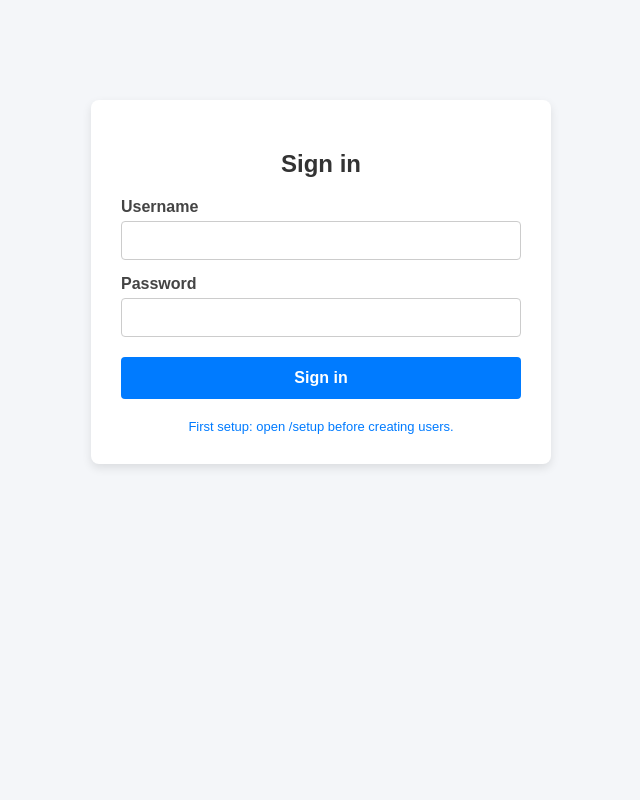
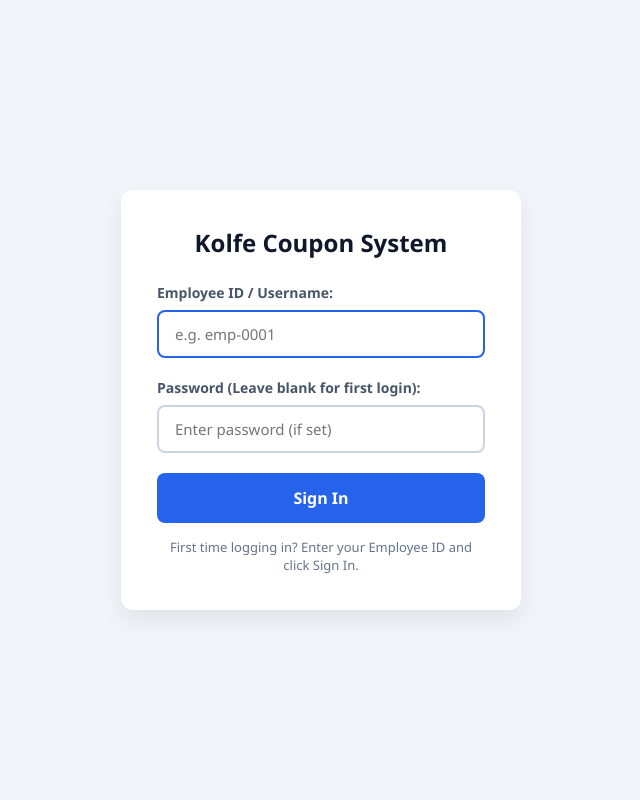
Before and after one commit to takino176-dev/Kolfe_Employee_Coupon_System, a Flask app: page /login in a window 1280 px wide. Shown: the whole page, without its empty margins (319-959 px from the left). Run offline with Flask 3, Linux system fonts and the light colour scheme.

Commit message:
Enable password-free first login for employees with mandatory password setup

```diff
--- a/app.py
+++ b/app.py
@@ -23,7 +23,7 @@ db = SQLAlchemy(app)
 class User(db.Model):
     id = db.Column(db.Integer, primary_key=True)
     username = db.Column(db.String(80), unique=True, nullable=False)
-    password = db.Column(db.String(200), nullable=False)
+    password = db.Column(db.String(200), nullable=True)  # Allowed nullable for password-free initial setup
     role = db.Column(db.String(20), nullable=False)
     is_first_login = db.Column(db.Boolean, default=True)
 
@@ -60,7 +60,7 @@ with app.app_context():
 def handle_exception(e):
     return f"<h2 style='color:red; font-family:Arial;'>Application Error:</h2><pre>{str(e)}</pre>", 500
 
-# ================= AUTHENTICATION & SECURITY =================
+# ================= AUTHENTICATION =================
 
 @app.route('/')
 def index():
@@ -91,23 +91,33 @@ def setup():
 @app.route('/login', methods=['GET', 'POST'])
 def login():
     if request.method == 'POST':
-        username = request.form.get('username')
-        password = request.form.get('password')
+        username = request.form.get('username', '').strip()
+        password = request.form.get('password', '')
+
         user = User.query.filter_by(username=username).first()
-        if user and check_password_hash(user.password, password):
-            session['user_id'] = user.id
-            session['username'] = user.username
-            session['role'] = user.role
-
-            if user.role == 'employee' and getattr(user, 'is_first_login', True):
-                flash('First login detected! Please set a new password to continue.', 'warning')
+        if user:
+            # First-time login for employees bypasses password check
+            if user.role == 'employee' and user.is_first_login:
+                session['user_id'] = user.id
+                session['username'] = user.username
+                session['role'] = user.role
+                flash('Welcome! As a new employee, please create a password for your account.', 'info')
                 return redirect(url_for('employee_change_password'))
 
-            flash('Logged in successfully.', 'success')
-            if user.role in ['admin', 'superadmin']: return redirect(url_for('admin_dashboard'))
-            elif user.role == 'merchant': return redirect(url_for('merchant_dashboard'))
-            elif user.role == 'employee': return redirect(url_for('employee_dashboard'))
-        flash('Invalid username or password.', 'danger')
+            # Regular authentication with password check
+            if user.password and check_password_hash(user.password, password):
+                session['user_id'] = user.id
+                session['username'] = user.username
+                session['role'] = user.role
+                flash('Logged in successfully.', 'success')
+                if user.role in ['admin', 'superadmin']: return redirect(url_for('admin_dashboard'))
+                elif user.role == 'merchant': return redirect(url_for('merchant_dashboard'))
+                elif user.role == 'employee': return redirect(url_for('employee_dashboard'))
+            else:
+                flash('Invalid password for this account.', 'danger')
+        else:
+            flash('Invalid username or Employee ID.', 'danger')
+
     return render_template('login.html')
 
 @app.route('/logout')
@@ -158,19 +168,26 @@ def employees():
 def add_employee():
     if session.get('role') not in ['admin', 'superadmin']: return redirect(url_for('login'))
     if request.method == 'POST':
-        emp_id = request.form.get('employee_id')
+        emp_id = request.form.get('employee_id').strip()
         full_name = request.form.get('full_name')
         sector = request.form.get('sector')
-        if Employee.query.filter_by(employee_id=emp_id).first():
-            flash('ID exists.', 'danger')
-            return redirect(url_for('add_employee'))
-        u = User(username=emp_id, password=generate_password_hash(emp_id), role='employee', is_first_login=True)
-        db.session.add(u)
-        db.session.flush()
-        emp = Employee(employee_id=emp_id, full_name=full_name, sector=sector, qr_token=secrets.token_urlsafe(16), user_id=u.id)
-        db.session.add(emp)
+
+        u = User.query.filter_by(username=emp_id).first()
+        if not u:
+            u = User(username=emp_id, password=None, role='employee', is_first_login=True)
+            db.session.add(u)
+            db.session.flush()
+
+        emp = Employee.query.filter_by(employee_id=emp_id).first()
+        if emp:
+            emp.full_name = full_name
+            emp.sector = sector
+            emp.user_id = u.id
+        else:
+            db.session.add(Employee(employee_id=emp_id, full_name=full_name, sector=sector, qr_token=secrets.token_urlsafe(16), user_id=u.id))
+
         db.session.commit()
-        flash('Employee added successfully!', 'success')
+        flash('Employee added successfully! They can log in with their Employee ID.', 'success')
         return redirect(url_for('employees'))
     return render_template('employee_form.html')
 
@@ -194,13 +211,13 @@ def reset_password(employee_id):
     if emp.user_id:
         u = User.query.get(emp.user_id)
         if u:
-            u.password = generate_password_hash(request.form.get('new_password'))
+            u.password = None
             u.is_first_login = True
             db.session.commit()
-            flash('Employee password reset successfully!', 'success')
+            flash('Employee password reset! They can log in again without a password.', 'success')
     return redirect(url_for('employees'))
 
-# ================= MERCHANT MANAGEMENT (INLINE TEMPLATE) =================
+# ================= MERCHANTS MANAGEMENT =================
 
 @app.route('/merchants')
 def merchants():
@@ -298,7 +315,7 @@ def merchants():
 def create_merchant():
     if session.get('role') not in ['admin', 'superadmin']: return redirect(url_for('login'))
     if request.method == 'POST':
-        username = request.form.get('username')
+        username = request.form.get('username').strip()
         password = request.form.get('password')
         if User.query.filter_by(username=username).first():
             flash('Merchant username already exists.', 'danger')
@@ -335,10 +352,13 @@ def upload_employees():
                     for row in excel_rows[1:]:
                         if row and row[0]:
                             e_id = str(row[0]).strip()
-                            if e_id and not Employee.query.filter_by(employee_id=e_id).first():
-                                u = User(username=e_id, password=generate_password_hash(e_id), role='employee', is_first_login=True)
+                            u = User.query.filter_by(username=e_id).first()
+                            if not u:
+                                u = User(username=e_id, password=None, role='employee', is_first_login=True)
                                 db.session.add(u)
                                 db.session.flush()
+                            emp = Employee.query.filter_by(employee_id=e_id).first()
+                            if not emp:
                                 db.session.add(Employee(employee_id=e_id, full_name=str(row[1] or ''), sector=str(row[2] or ''), qr_token=secrets.token_urlsafe(16), user_id=u.id))
                 else:
                     stream = io.TextIOWrapper(io.BytesIO(file_bytes), encoding='utf-8')
@@ -347,10 +367,13 @@ def upload_employees():
                     for row in csv_reader:
                         if row and row[0]:
                             e_id = str(row[0]).strip()
-                            if e_id and not Employee.query.filter_by(employee_id=e_id).first():
-                                u = User(username=e_id, password=generate_password_hash(e_id), role='employee', is_first_login=True)
+                            u = User.query.filter_by(username=e_id).first()
+                            if not u:
+                                u = User(username=e_id, password=None, role='employee', is_first_login=True)
                                 db.session.add(u)
                                 db.session.flush()
+                            emp = Employee.query.filter_by(employee_id=e_id).first()
+                            if not emp:
                                 db.session.add(Employee(employee_id=e_id, full_name=str(row[1] if len(row) > 1 else ''), sector=str(row[2] if len(row) > 2 else ''), qr_token=secrets.token_urlsafe(16), user_id=u.id))
                 db.session.commit()
                 flash('Employees uploaded successfully!', 'success')
@@ -406,7 +429,6 @@ def qrlist():
     output.close()
     return send_file(byte_output, mimetype='text/csv', download_name='employee_qr_list.csv', as_attachment=True)
 
-@app.route('/reports')
 @app.route('/reports_csv')
 def reports_csv():
     if session.get('role') not in ['admin', 'superadmin']: return redirect(url_for('login'))
@@ -426,33 +448,30 @@ def employee_dashboard():
     if session.get('role') != 'employee': return redirect(url_for('login'))
     user = User.query.get(session.get('user_id'))
 
-    emp = Employee.query.filter_by(user_id=user.id).first()
-    if not emp:
-        emp = Employee.query.filter_by(employee_id=user.username).first()
+    if user.is_first_login:
+        flash('Please create a password for your account first.', 'warning')
+        return redirect(url_for('employee_change_password'))
 
+    emp = Employee.query.filter_by(user_id=user.id).first() or Employee.query.filter_by(employee_id=user.username).first()
     month = datetime.utcnow().strftime('%Y-%m')
     alloc = CouponAllocation.query.filter_by(employee_id=emp.id, month=month).first() if emp else None
     allocated = alloc.amount if alloc else 0.0
-
-    txs = Transaction.query.filter_by(employee_id=emp.id, month=month).all() if emp else []
-    spent = sum(t.amount for t in txs)
-    balance = allocated - spent
-
+    spent = sum(t.amount for t in Transaction.query.filter_by(employee_id=emp.id, month=month).all()) if emp else 0.0
     all_txs = Transaction.query.filter_by(employee_id=emp.id).order_by(Transaction.created_at.desc()).all() if emp else []
 
-    return render_template('employee_dashboard.html', user=user, emp=emp, allocated=allocated, spent=spent, balance=balance, transactions=all_txs, month=month)
+    return render_template('employee_dashboard.html', user=user, emp=emp, allocated=allocated, spent=spent, balance=allocated-spent, transactions=all_txs, month=month)
 
 @app.route('/employee/change_password', methods=['GET', 'POST'])
 def employee_change_password():
     if session.get('role') != 'employee': return redirect(url_for('login'))
     if request.method == 'POST':
+        user = User.query.get(session.get('user_id'))
         new_password = request.form.get('new_password')
-        user = User.query.get(session.get('user_id'))
         if user and new_password:
             user.password = generate_password_hash(new_password)
             user.is_first_login = False
             db.session.commit()
-            flash('Password updated successfully! You can now access your portal.', 'success')
+            flash('Password set successfully! Welcome to your dashboard.', 'success')
             return redirect(url_for('employee_dashboard'))
     return render_template('employee_password.html')
 
@@ -467,8 +486,8 @@ def merchant_dashboard():
 
 @app.route('/merchant/scan', methods=['POST'])
 def merchant_scan():
-    if session.get('role') != 'merchant': return redirect(url_for('login'))
-    token = request.form.get('qr_token')
+    if session.get('role') != 'merchant': return redirect(url_for('merchant_dashboard'))
+    token = request.form.get('qr_token', '').strip()
     amount = float(request.form.get('amount', 0))
     month = datetime.utcnow().strftime('%Y-%m')
     emp = Employee.query.filter_by(qr_token=token).first()
--- a/templates/login.html
+++ b/templates/login.html
@@ -2,49 +2,54 @@
 <html lang="en">
 <head>
     <meta charset="UTF-8">
-    <title>Sign in - Kolfe Employee Coupon</title>
+    <meta name="viewport" content="width=device-width, initial-scale=1.0">
+    <title>Login - Kolfe Coupon System</title>
     <style>
-        body { font-family: Arial, sans-serif; background: #f4f6f9; padding: 40px; margin: 0; }
-        .card { max-width: 400px; background: #fff; padding: 30px; margin: 60px auto; border-radius: 8px; box-shadow: 0 4px 10px rgba(0,0,0,0.1); }
-        h2 { margin-bottom: 20px; color: #333; text-align: center; }
-        .form-group { margin-bottom: 15px; text-align: left; }
-        label { display: block; margin-bottom: 5px; font-weight: bold; color: #444; }
-        input { width: 100%; padding: 10px; box-sizing: border-box; border: 1px solid #ccc; border-radius: 4px; font-size: 15px; }
-        button { width: 100%; padding: 12px; background: #007bff; color: white; border: none; border-radius: 4px; font-size: 16px; font-weight: bold; cursor: pointer; }
-        button:hover { background: #0056b3; }
-        .setup-link { display: block; margin-top: 20px; text-align: center; text-decoration: none; color: #007bff; font-size: 13px; }
+        * { box-sizing: border-box; margin: 0; padding: 0; font-family: 'Segoe UI', Tahoma, Geneva, Verdana, sans-serif; }
+        body { background-color: #f1f5f9; display: flex; justify-content: center; align-items: center; min-height: 100vh; }
+        .login-card { background: #ffffff; padding: 36px; border-radius: 12px; box-shadow: 0 10px 25px rgba(0,0,0,0.08); width: 100%; max-width: 400px; }
+        .login-card h2 { text-align: center; color: #0f172a; font-weight: 800; margin-bottom: 24px; font-size: 24px; }
+        .form-group { margin-bottom: 20px; }
+        .form-group label { display: block; font-weight: 700; color: #475569; margin-bottom: 8px; font-size: 14px; }
+        .form-control { width: 100%; padding: 12px 16px; border: 2px solid #cbd5e1; border-radius: 8px; font-size: 15px; outline: none; transition: border-color 0.2s; }
+        .form-control:focus { border-color: #2563eb; }
+        .btn-primary { width: 100%; padding: 14px; background: #2563eb; color: #ffffff; border: none; border-radius: 8px; font-size: 16px; font-weight: 700; cursor: pointer; transition: background 0.2s; }
+        .btn-primary:hover { background: #1d4ed8; }
+        .alert { padding: 12px 16px; border-radius: 8px; margin-bottom: 20px; font-size: 14px; font-weight: 600; text-align: center; }
+        .alert-danger { background: #fee2e2; color: #b91c1c; border: 1px solid #fecaca; }
+        .alert-info { background: #e0f2fe; color: #0369a1; border: 1px solid #bae6fd; }
+        .alert-success { background: #dcfce7; color: #15803d; border: 1px solid #bbf7d0; }
+        .alert-warning { background: #fef3c7; color: #b45309; border: 1px solid #fde68a; }
+        .help-text { text-align: center; font-size: 13px; color: #64748b; margin-top: 15px; }
     </style>
 </head>
 <body>
+    <div class="login-card">
+        <h2>Kolfe Coupon System</h2>
 
-<div class="card">
-    <h2>Sign in</h2>
-
-    <!-- Flash Messages -->
         {% with messages = get_flashed_messages(with_categories=true) %}
             {% if messages %}
                 {% for category, message in messages %}
-          <div style="padding: 12px; margin-bottom: 15px; background: {% if category == 'danger' %}#f8d7da{% else %}#d4edda{% endif %}; color: {% if category == 'danger' %}#721c24{% else %}#155724{% endif %}; border-radius: 4px; font-size: 14px;">
-            {{ message }}
-          </div>
+                    <div class="alert alert-{{ category }}">{{ message }}</div>
                 {% endfor %}
             {% endif %}
         {% endwith %}
 
-    <form method="POST">
+        <form action="{{ url_for('login') }}" method="POST">
             <div class="form-group">
-            <label>Username</label>
-            <input type="text" name="username" required>
+                <label for="username">Employee ID / Username:</label>
+                <input type="text" id="username" name="username" class="form-control" placeholder="e.g. emp-0001" required autofocus>
             </div>
-        <div class="form-group" style="margin-bottom: 20px;">
-            <label>Password</label>
-            <input type="password" name="password" required>
+
+            <div class="form-group">
+                <label for="password">Password (Leave blank for first login):</label>
+                <input type="password" id="password" name="password" class="form-control" placeholder="Enter password (if set)">
             </div>
-        <button type="submit">Sign in</button>
+
+            <button type="submit" class="btn-primary">Sign In</button>
         </form>
 
-    <a href="{{ url_for('setup') }}" class="setup-link">First setup: open /setup before creating users.</a>
+        <p class="help-text">First time logging in? Enter your Employee ID and click Sign In.</p>
     </div>
-
 </body>
 </html>
```
Lines whose indentation alone changed are shown as unchanged.
